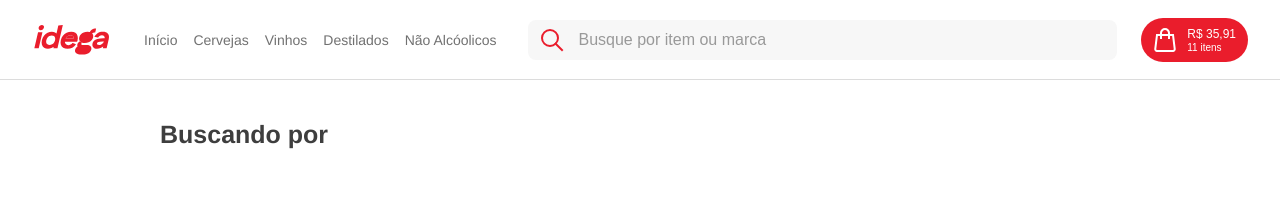
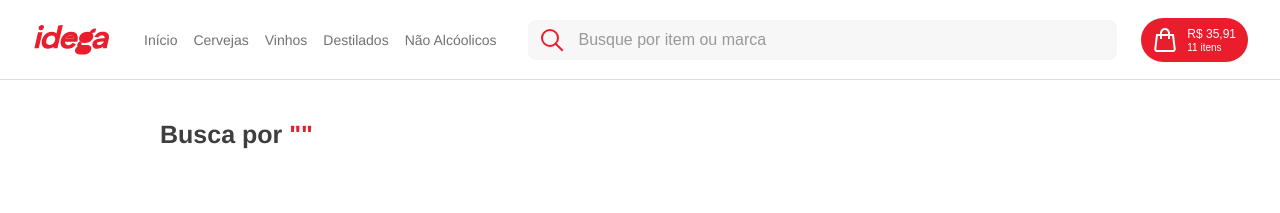
Before and after one commit to wilbelison/idega, a React (Create React App) app: page /busca in a window 1280 px wide. Shown: the top 213 px of the page. Built offline with nearby package versions, Linux system fonts and the light colour scheme; a web font is replaced by a local one.

Commit message:
fix search route / form action

```diff
--- a/src/assets/styles/default.css
+++ b/src/assets/styles/default.css
@@ -686,3 +686,13 @@ main {
     }
   }
 }
+
+/* Search */
+
+.Search {
+  .title {
+    .query {
+      color: #ea1d2c;
+    }
+  }
+}
--- a/src/components/Search.jsx
+++ b/src/components/Search.jsx
@@ -3,7 +3,7 @@ import iconClear from "../assets/images/icon-clear.svg";
 
 const Search = () => {
   return (
-    <form className="Search" action="/search">
+    <form className="Search" action="/busca">
       <label htmlFor="search">
         <img src={iconSearch} alt="Busca" />
       </label>
--- a/src/pages/Search.jsx
+++ b/src/pages/Search.jsx
@@ -7,7 +7,7 @@ const Search = () => {
 
   return (
     <main className="Search">
-      <h1 className="title">Buscando por {query}</h1>
+      <h1 className="title">Busca por <span className="query">"{query}"</span></h1>
     </main>
   );
 };
```
